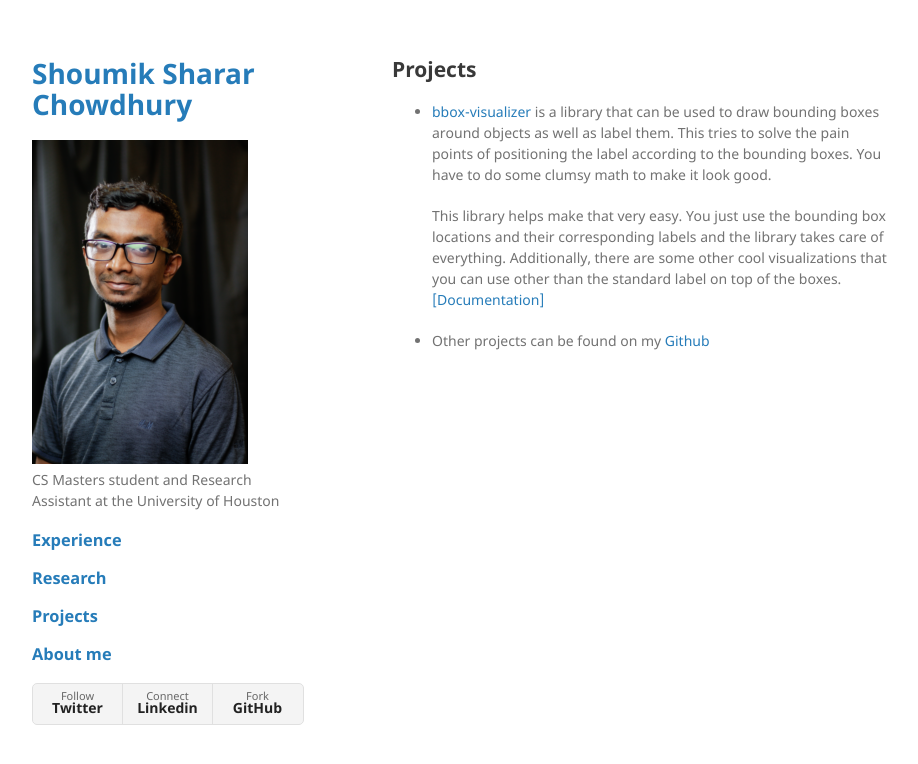
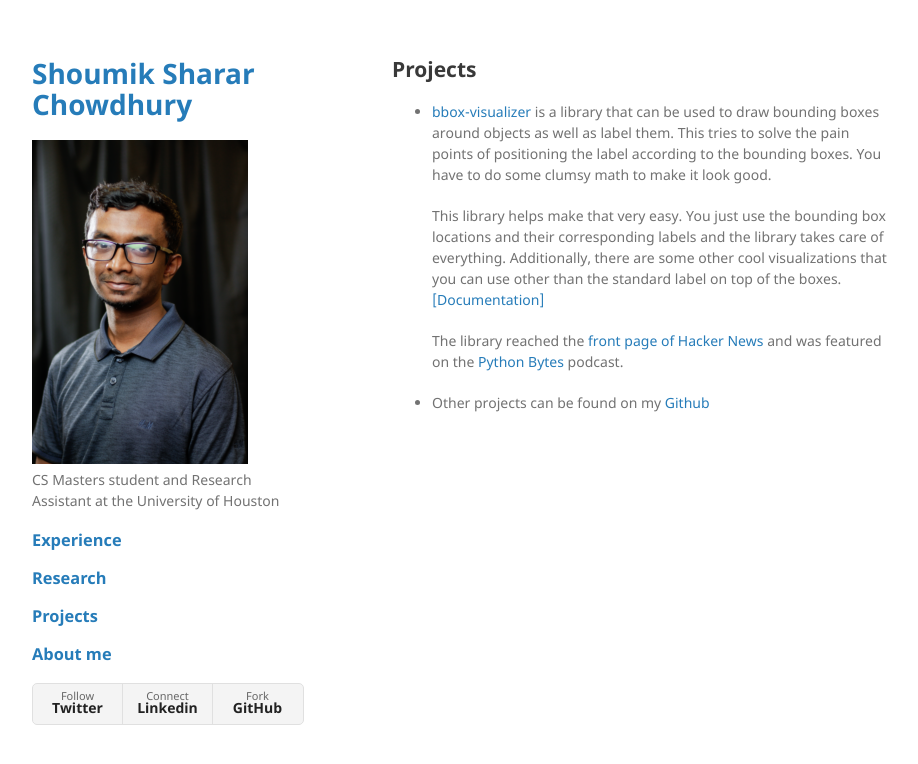
Before and after one commit to shoumikchow/shoumikchow.github.io, a Jekyll site: the page built from pages/projects.md, in a window 1280 px wide. Shown: the top 764 px of the page, without its empty margins (178-1096 px from the left). Built offline with Jekyll 4.4.1, drawn with Linux system fonts in a browser that asks for light colours.

Commit message:
Add HN and Python Bytes feature

```diff
--- a/pages/projects.md
+++ b/pages/projects.md
@@ -9,4 +9,6 @@ layout: default
   This library helps make that very easy. You just use the bounding box locations and their corresponding labels and the library takes care of everything. Additionally, there are some other cool visualizations that you can use other than the standard label on top of the boxes.
   [[Documentation]](https://bbox-visualizer.rtfd.io)
 
+  The library reached the [front page of Hacker News](https://news.ycombinator.com/item?id=24608662) and was featured on the [Python Bytes](https://pythonbytes.fm/episodes/show/202/jupyter-is-back-in-black) podcast.
+
 * Other projects can be found on my [Github](https://github.com/shoumikchow)
```
